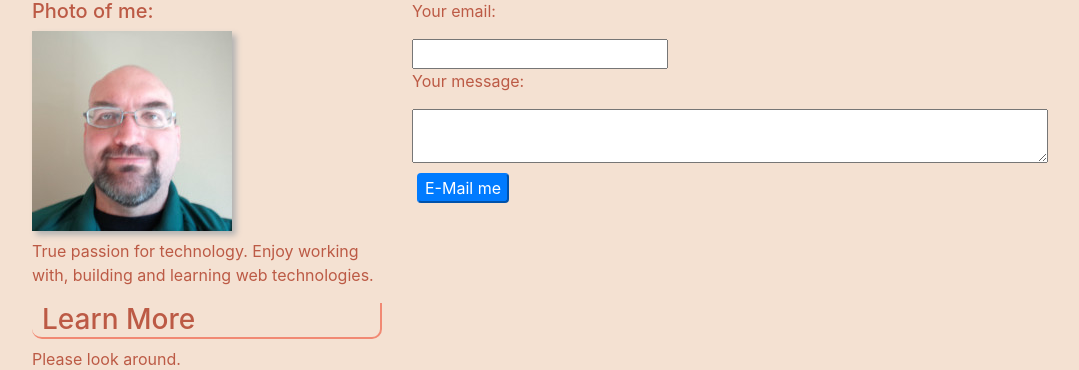
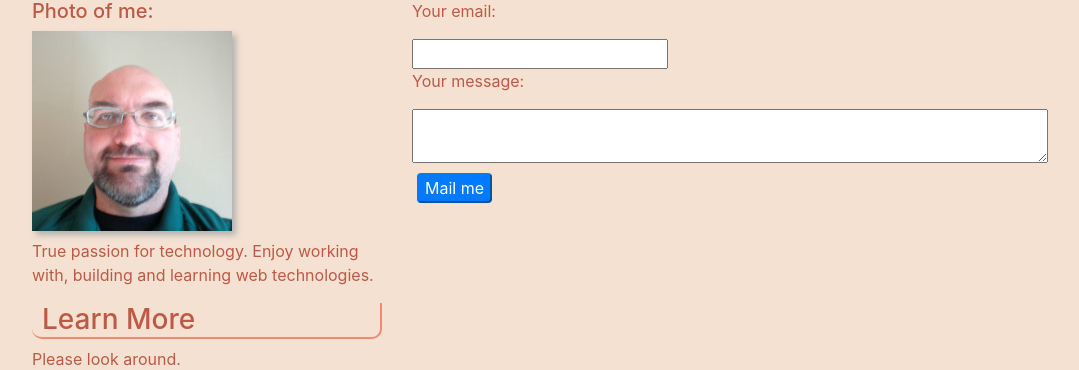
Before and after one commit to LeoKnox/website, a Node server app: page /mail in a window 1280 px wide. Shown: the part 359-729 px from the top of the page, without its empty margins (53-1132 px from the left). Run offline with Node 20, Linux system fonts and the light colour scheme.

Commit message:
Add files via upload

```diff
--- a/views/mailcontent.ejs
+++ b/views/mailcontent.ejs
@@ -13,7 +13,7 @@
             </p>
             <textarea name="message" row="8" cols="60"></textarea>
             <br>
-            <button class="btn-primary form_button">E-Mail me</button>
+            <button class="btn-primary form_button">Mail me</button>
         </form>
     </div>
 </div>
```
Also changed, not shown: views/mail.ejs (line endings or trailing spaces).
